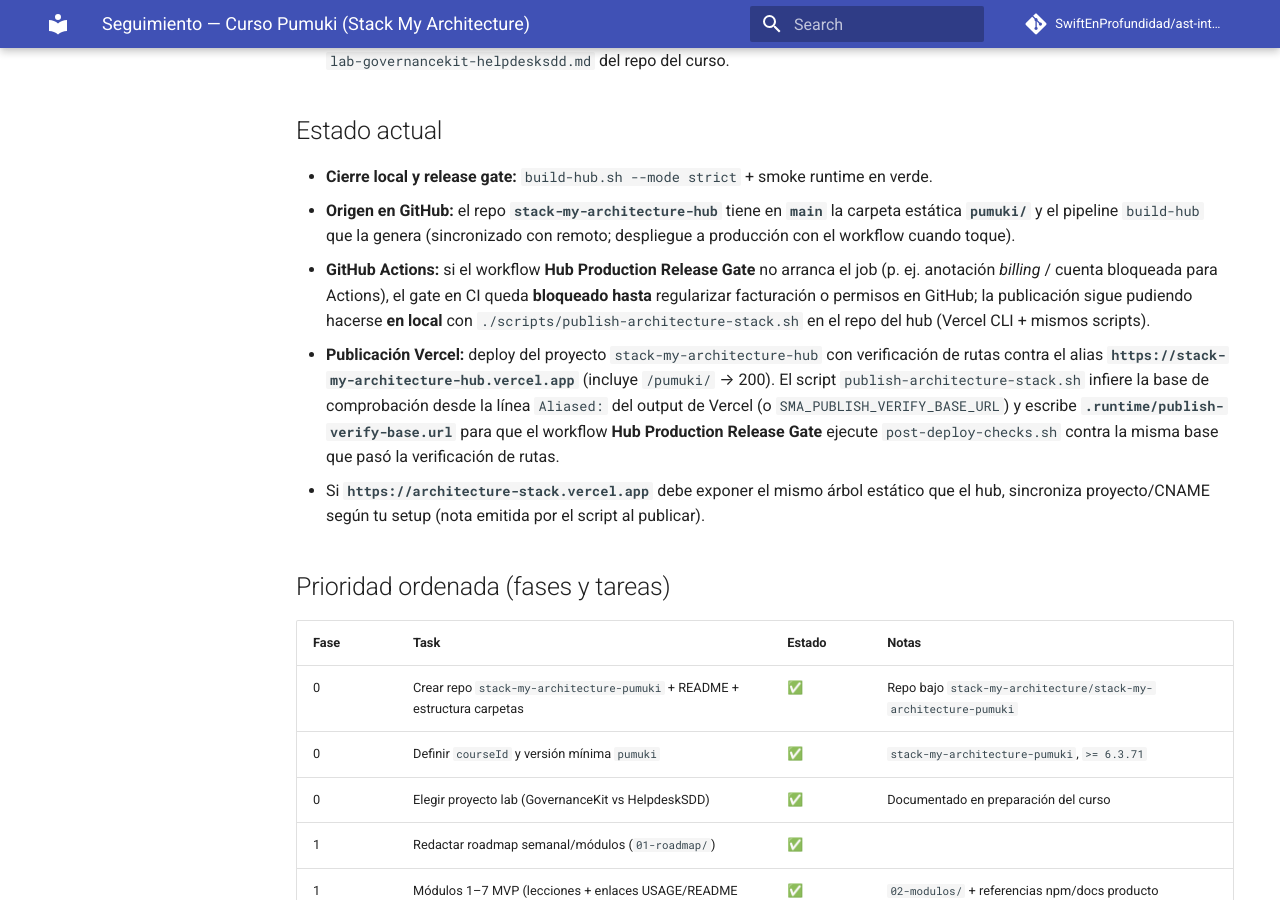
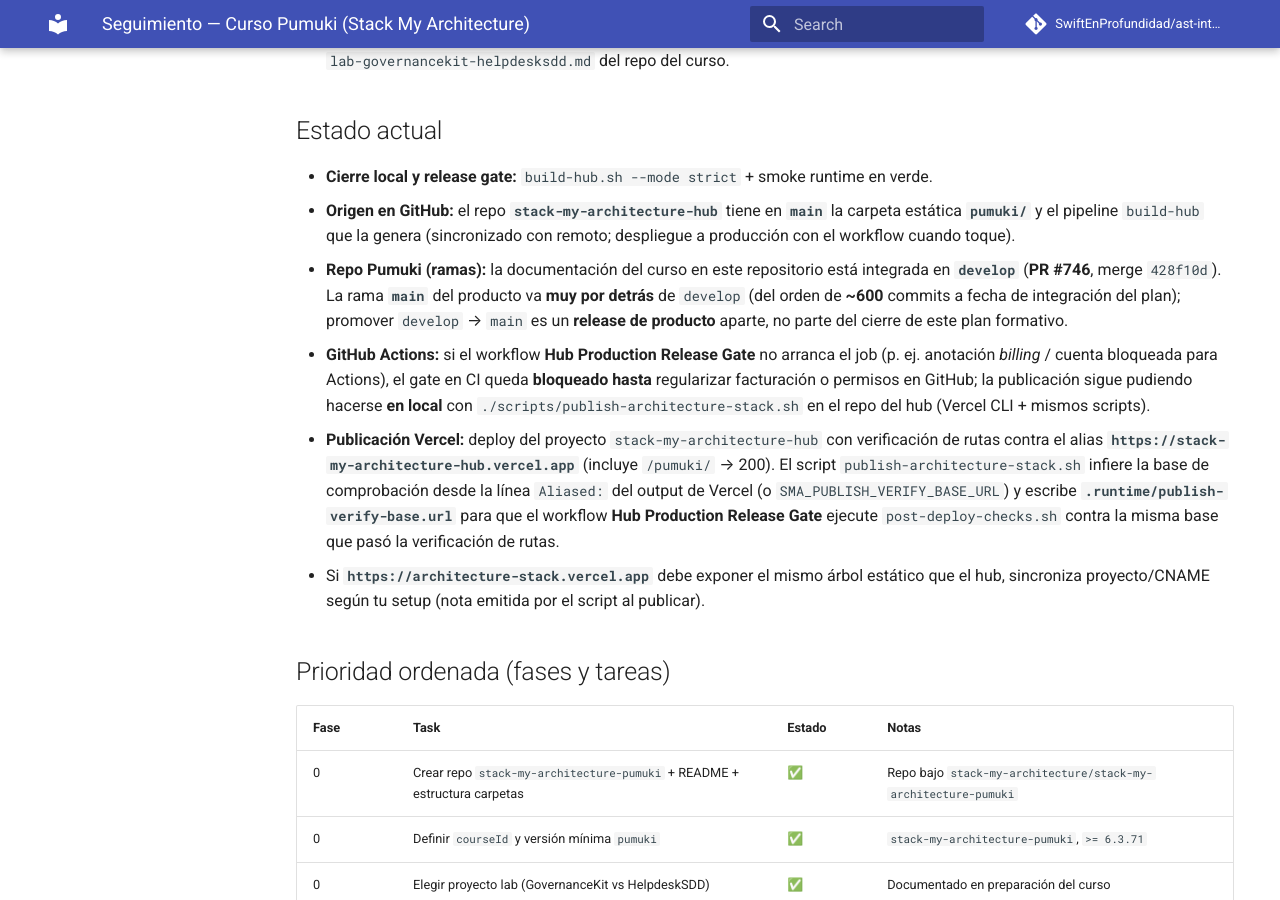
Before and after one commit to SwiftEnProfundidad/ast-intelligence-hooks, an MkDocs documentation site: the page built from docs/tracking/plan-curso-pumuki-stack-my-architecture.md, in a window 1280 px wide and 900 px high, scrolled down 960 px. Built offline with MkDocs 1.6.1 and Material for MkDocs 9.7.7, drawn with Linux system fonts in a browser that asks for light colours; comment, search, counter and statistics services are not loaded.

Commit message:
docs(tracking): plan curso — develop PR746 y contexto main

```diff
--- a/docs/tracking/plan-curso-pumuki-stack-my-architecture.md
+++ b/docs/tracking/plan-curso-pumuki-stack-my-architecture.md
@@ -27,6 +27,7 @@ Iniciativa formativa: quinto curso del ecosistema Stack My Architecture. **No**
 
 - **Cierre local y release gate:** `build-hub.sh --mode strict` + smoke runtime en verde.
 - **Origen en GitHub:** el repo **`stack-my-architecture-hub`** tiene en **`main`** la carpeta estática **`pumuki/`** y el pipeline `build-hub` que la genera (sincronizado con remoto; despliegue a producción con el workflow cuando toque).
+- **Repo Pumuki (ramas):** la documentación del curso en este repositorio está integrada en **`develop`** (**PR #746**, merge `428f10d`). La rama **`main`** del producto va **muy por detrás** de `develop` (del orden de **~600** commits a fecha de integración del plan); promover `develop` → `main` es un **release de producto** aparte, no parte del cierre de este plan formativo.
 - **GitHub Actions:** si el workflow **Hub Production Release Gate** no arranca el job (p. ej. anotación *billing* / cuenta bloqueada para Actions), el gate en CI queda **bloqueado hasta** regularizar facturación o permisos en GitHub; la publicación sigue pudiendo hacerse **en local** con `./scripts/publish-architecture-stack.sh` en el repo del hub (Vercel CLI + mismos scripts).
 - **Publicación Vercel:** deploy del proyecto `stack-my-architecture-hub` con verificación de rutas contra el alias **`https://stack-my-architecture-hub.vercel.app`** (incluye `/pumuki/` → 200). El script `publish-architecture-stack.sh` infiere la base de comprobación desde la línea `Aliased:` del output de Vercel (o `SMA_PUBLISH_VERIFY_BASE_URL`) y escribe **`.runtime/publish-verify-base.url`** para que el workflow **Hub Production Release Gate** ejecute `post-deploy-checks.sh` contra la misma base que pasó la verificación de rutas.
 - Si **`https://architecture-stack.vercel.app`** debe exponer el mismo árbol estático que el hub, sincroniza proyecto/CNAME según tu setup (nota emitida por el script al publicar).
```
